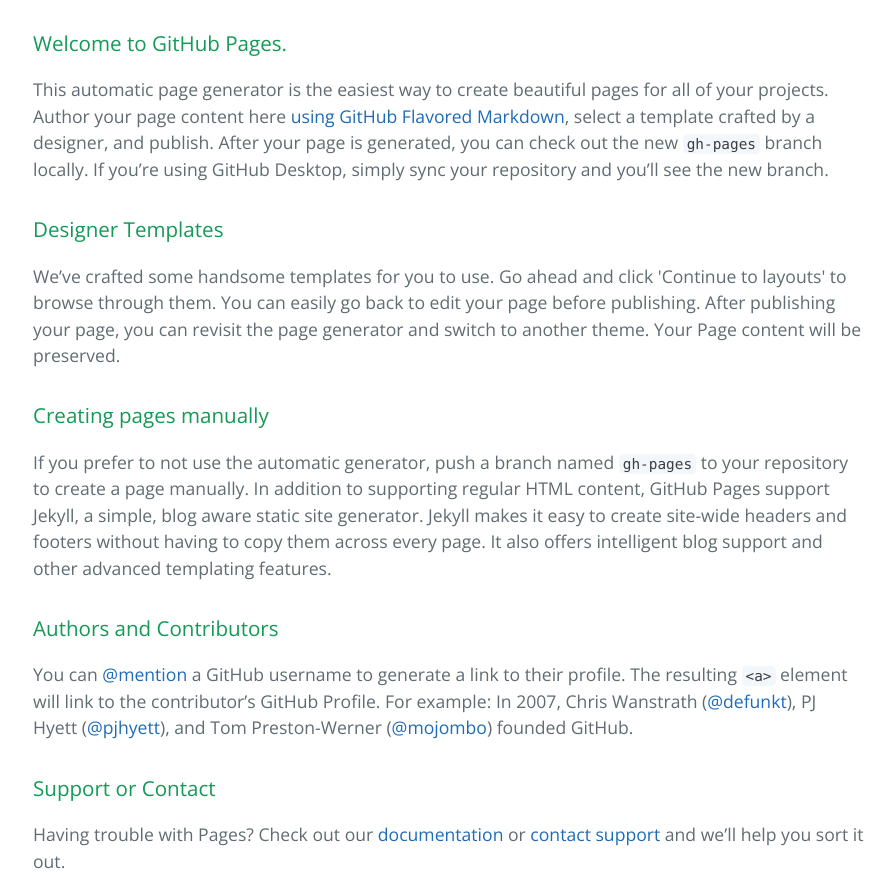
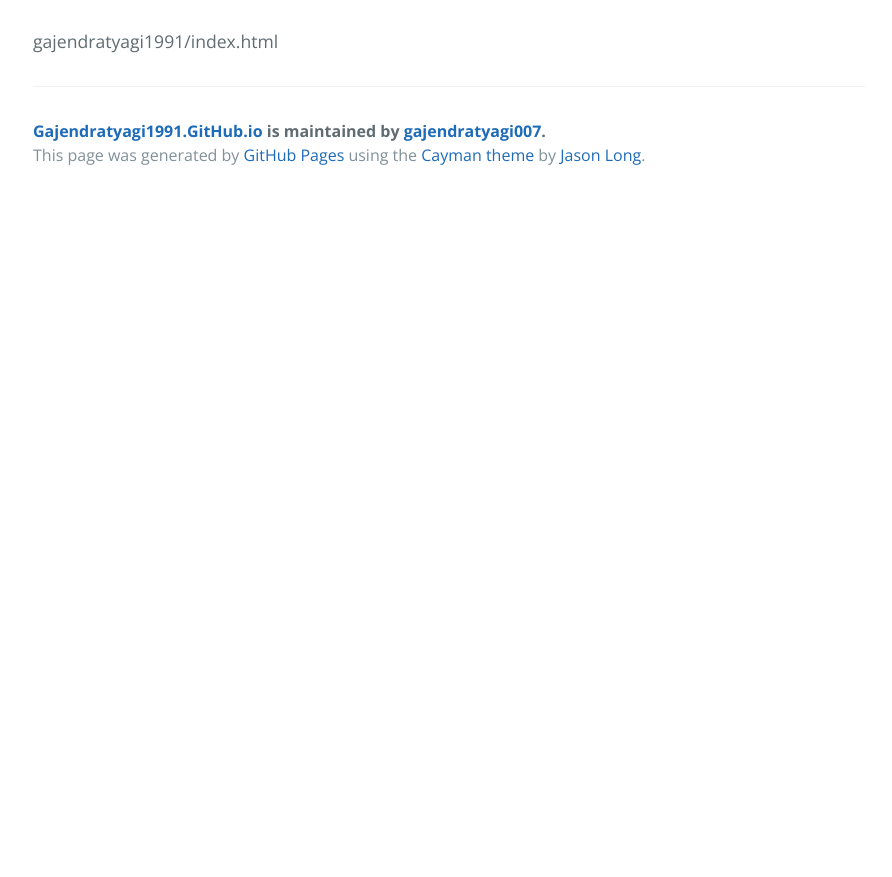
Before and after one commit to gajendratyagi007/gajendratyagi007, a plain HTML site: page index.html in a window 1280 px wide. Shown: the part 340-1217 px from the top of the page, without its empty margins (191-1083 px from the left). After the commit the page ends 800 px from the top, so only its background shows below. Drawn offline with nearby package versions, Linux system fonts and the light colour scheme.

```diff
--- a/index.html
+++ b/index.html
@@ -13,39 +13,16 @@
     <section class="page-header">
       <h1 class="project-name">Gajendratyagi1991.GitHub.io</h1>
       <h2 class="project-tagline"></h2>
-      <a href="https://github.com/gajendratyagi007/gajendratyagi1991.github.io" class="btn">View on GitHub</a>
-      <a href="https://github.com/gajendratyagi007/gajendratyagi1991.github.io/zipball/master" class="btn">Download .zip</a>
-      <a href="https://github.com/gajendratyagi007/gajendratyagi1991.github.io/tarball/master" class="btn">Download .tar.gz</a>
+      <a href="https://github.com/gajendratyagi007/gajendratyagi1991" class="btn">View on GitHub</a>
+      <a href="https://github.com/gajendratyagi007/gajendratyagi1991/zipball/master" class="btn">Download .zip</a>
+      <a href="https://github.com/gajendratyagi007/gajendratyagi1991/tarball/master" class="btn">Download .tar.gz</a>
     </section>
 
     <section class="main-content">
-      <h3>
-<a id="welcome-to-github-pages" class="anchor" href="#welcome-to-github-pages" aria-hidden="true"><span aria-hidden="true" class="octicon octicon-link"></span></a>Welcome to GitHub Pages.</h3>
-
-<p>This automatic page generator is the easiest way to create beautiful pages for all of your projects. Author your page content here <a href="https://guides.github.com/features/mastering-markdown/">using GitHub Flavored Markdown</a>, select a template crafted by a designer, and publish. After your page is generated, you can check out the new <code>gh-pages</code> branch locally. If you’re using GitHub Desktop, simply sync your repository and you’ll see the new branch.</p>
-
-<h3>
-<a id="designer-templates" class="anchor" href="#designer-templates" aria-hidden="true"><span aria-hidden="true" class="octicon octicon-link"></span></a>Designer Templates</h3>
-
-<p>We’ve crafted some handsome templates for you to use. Go ahead and click 'Continue to layouts' to browse through them. You can easily go back to edit your page before publishing. After publishing your page, you can revisit the page generator and switch to another theme. Your Page content will be preserved.</p>
-
-<h3>
-<a id="creating-pages-manually" class="anchor" href="#creating-pages-manually" aria-hidden="true"><span aria-hidden="true" class="octicon octicon-link"></span></a>Creating pages manually</h3>
-
-<p>If you prefer to not use the automatic generator, push a branch named <code>gh-pages</code> to your repository to create a page manually. In addition to supporting regular HTML content, GitHub Pages support Jekyll, a simple, blog aware static site generator. Jekyll makes it easy to create site-wide headers and footers without having to copy them across every page. It also offers intelligent blog support and other advanced templating features.</p>
-
-<h3>
-<a id="authors-and-contributors" class="anchor" href="#authors-and-contributors" aria-hidden="true"><span aria-hidden="true" class="octicon octicon-link"></span></a>Authors and Contributors</h3>
-
-<p>You can <a href="https://help.github.com/articles/basic-writing-and-formatting-syntax/#mentioning-users-and-teams" class="user-mention">@mention</a> a GitHub username to generate a link to their profile. The resulting <code>&lt;a&gt;</code> element will link to the contributor’s GitHub Profile. For example: In 2007, Chris Wanstrath (<a href="https://github.com/defunkt" class="user-mention">@defunkt</a>), PJ Hyett (<a href="https://github.com/pjhyett" class="user-mention">@pjhyett</a>), and Tom Preston-Werner (<a href="https://github.com/mojombo" class="user-mention">@mojombo</a>) founded GitHub.</p>
-
-<h3>
-<a id="support-or-contact" class="anchor" href="#support-or-contact" aria-hidden="true"><span aria-hidden="true" class="octicon octicon-link"></span></a>Support or Contact</h3>
-
-<p>Having trouble with Pages? Check out our <a href="https://help.github.com/pages">documentation</a> or <a href="https://github.com/contact">contact support</a> and we’ll help you sort it out.</p>
+      <p>gajendratyagi1991/index.html</p>
 
       <footer class="site-footer">
-        <span class="site-footer-owner"><a href="https://github.com/gajendratyagi007/gajendratyagi1991.github.io">Gajendratyagi1991.GitHub.io</a> is maintained by <a href="https://github.com/gajendratyagi007">gajendratyagi007</a>.</span>
+        <span class="site-footer-owner"><a href="https://github.com/gajendratyagi007/gajendratyagi1991">Gajendratyagi1991.GitHub.io</a> is maintained by <a href="https://github.com/gajendratyagi007">gajendratyagi007</a>.</span>
 
         <span class="site-footer-credits">This page was generated by <a href="https://pages.github.com">GitHub Pages</a> using the <a href="https://github.com/jasonlong/cayman-theme">Cayman theme</a> by <a href="https://twitter.com/jasonlong">Jason Long</a>.</span>
       </footer>
```
Also changed, not shown: params.json (+1 -1 lines).
